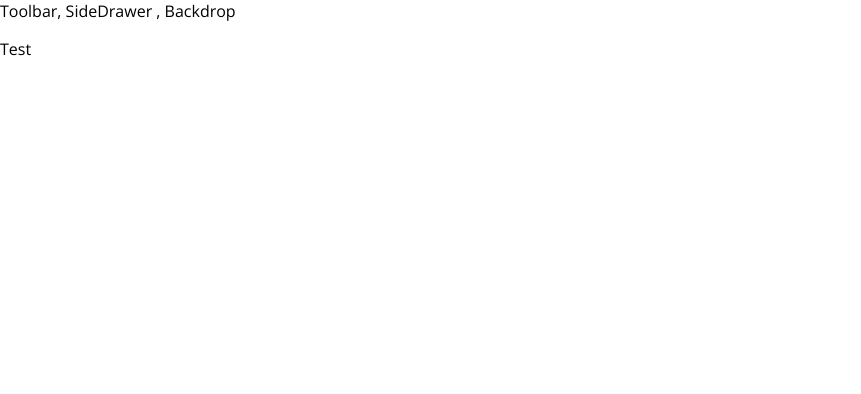
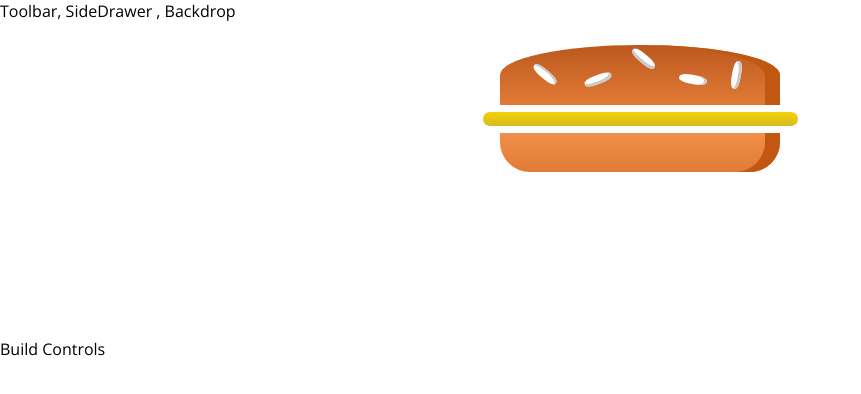
Before and after one commit to bitlucky/The_Burger_Builder, a React app: page / in a window 1280 px wide. Shown: the top 394 px of the page, without its empty margins (0-861 px from the left). Built offline with nearby package versions, Linux system fonts and the light colour scheme.

Commit message:
Root Component Updated

```diff
--- a/src/App.js
+++ b/src/App.js
@@ -1,13 +1,13 @@
 import React, { Component } from 'react';
 import Layout from "./components/Layout/Layout";
-//import BurgerBuilder from './containers/BurgerBuilder/BurgerBuilder';
+import BurgerBuilder from './containers/BurgerBuilder/BurgerBuilder';
 
 class App extends Component {
   render () {
     return (
       <div>
         <Layout>
-        <p>Test</p>
+            <BurgerBuilder/>
         </Layout>
       </div>
     );
```
